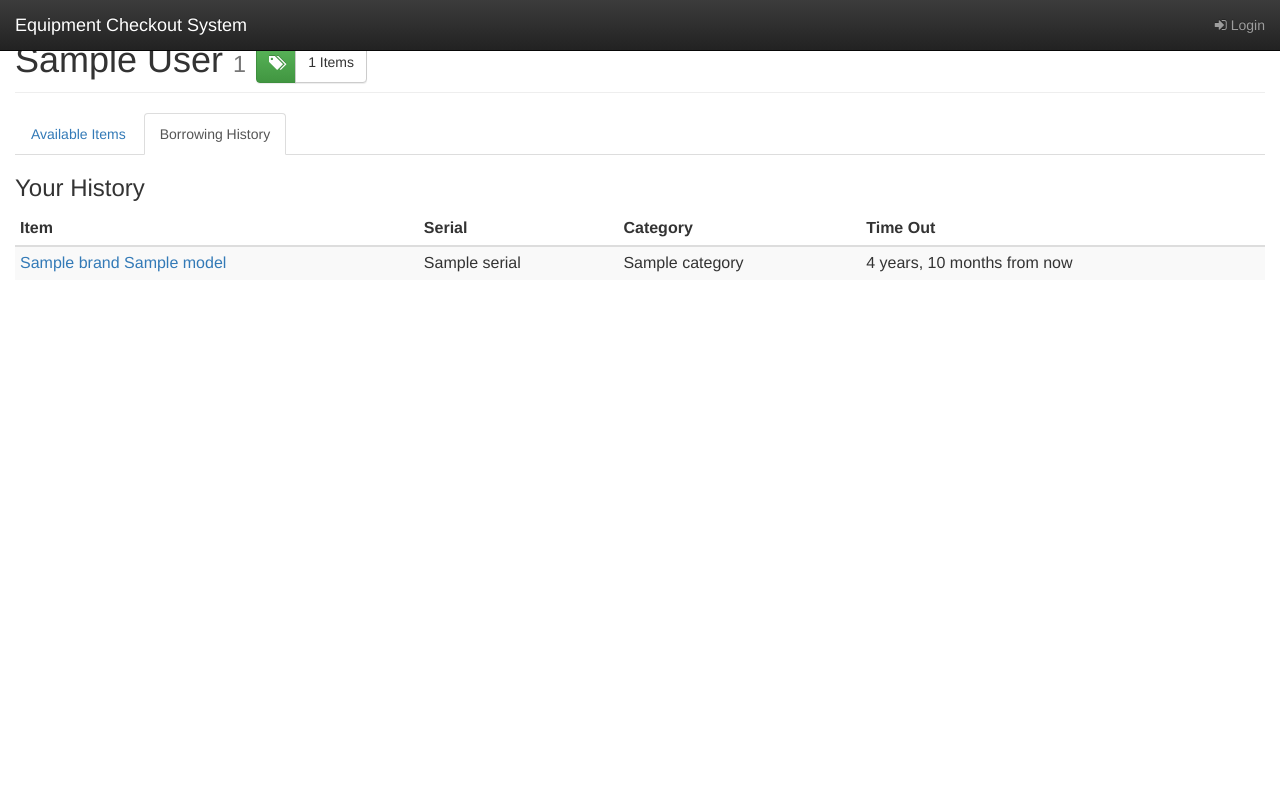
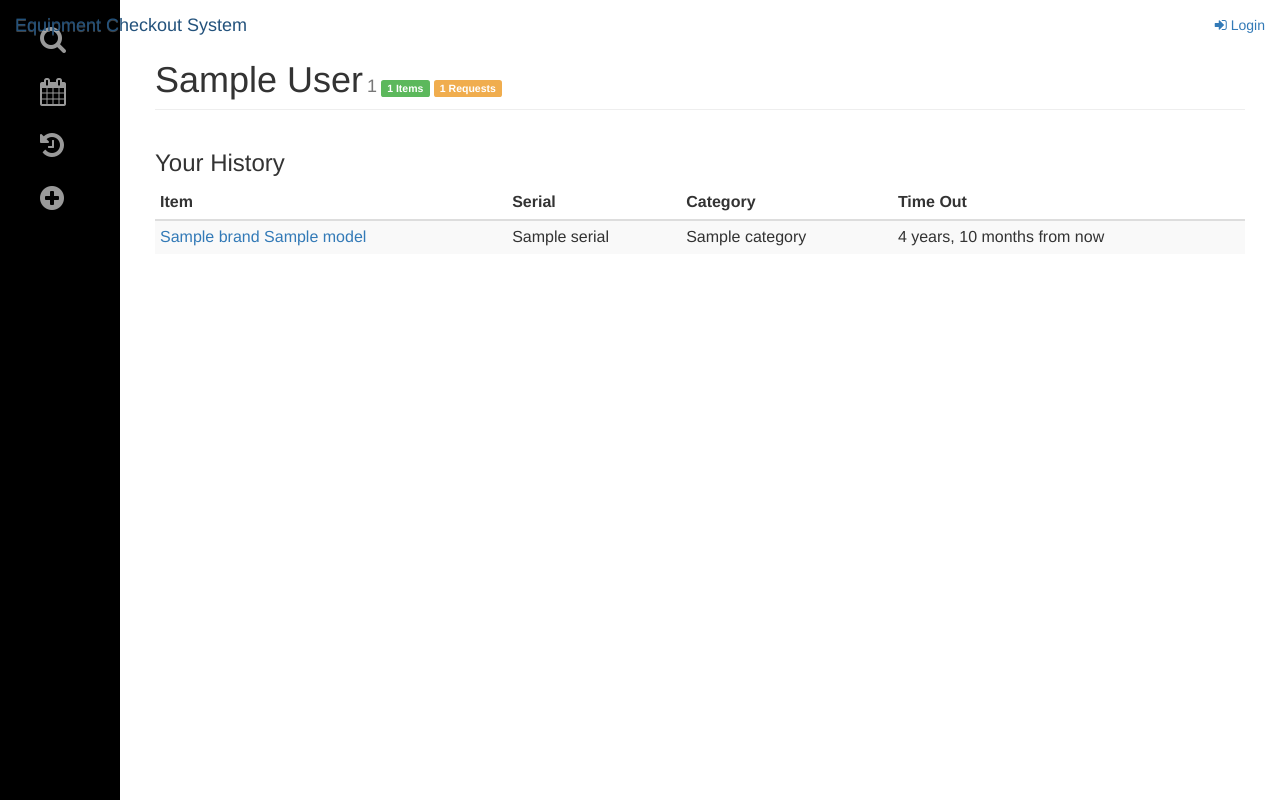
Before and after one commit to bobwithanx/checkitout_py, a Django app: template checkout/templates/checkout/person_history.html in a window 1280 px wide. Run offline with Django 3.2, Linux system fonts and the light colour scheme; the template is opened without the code that fills it: most values are stand-ins (such as "Sample title", 1, 10 or a date in 2020); some libraries are stand-ins or nearby versions.

Commit message:
Broken UI Nav

```diff
--- a/checkout/models.py
+++ b/checkout/models.py
@@ -18,8 +18,8 @@ class TransactionHistory(models.Model):
 
 
 class Transaction(models.Model):
-    status_assigned = 'ASSIGNED'
-    status_requested = 'REQUESTED'
+    status_assigned = 'Assigned'
+    status_requested = 'Requested'
 
     person = models.ForeignKey('Person')
     item = models.ForeignKey('Item')
--- a/checkout/templates/checkout/base.html
+++ b/checkout/templates/checkout/base.html
@@ -12,6 +12,8 @@
 		<link rel="stylesheet" href="http://cdn.datatables.net/plug-ins/1.10.6/integration/bootstrap/3/dataTables.bootstrap.css">
 		<script src="http://cdn.datatables.net/1.10.5/js/jquery.dataTables.min.js"></script>
 		<script src="{% static 'bootstrap/3.3.2/js/bootstrap.min.js' %}"></script>
+    <!-- Custom CSS -->
+    <link href="{% static 'css/simple-sidebar.css' %}" rel="stylesheet">
 <style>
 
 .btn-default {
@@ -56,7 +58,7 @@
 
 	</head>
 	<body>
-<nav class="navbar navbar-inverse navbar-fixed-top">
+<nav class="navbar  navbar-fixed-top">
   <div class="container-fluid">
     <!-- Brand and toggle get grouped for better mobile display -->
     <div class="navbar-header">
@@ -66,12 +68,12 @@
         <span class="icon-bar"></span>
         <span class="icon-bar"></span>
       </button>
-      <a class="navbar-brand" href="/">Equipment Checkout System</a>
+      <a class="navbar-brand" href="">Equipment Checkout System</a>
     </div>
     <div class="collapse navbar-collapse" id="bs-example-navbar-collapse-1">
 
     <!-- Collect the nav links, forms, and other content for toggling -->
-      <ul class="nav navbar-nav">
+      <ul class="nav navbar-nav navbar-admin navbar-right">
 {% if user.is_staff %}
       <li {{ nav.dashboard }}><a href="{% url 'checkout.views.dashboard' %}"><i class="fa fa-th-large fa-fw"></i> Dashboard</a></li>
       <li {{ nav.reports }}><a href="{% url 'checkout.views.reports' %}"><i class="fa fa-bar-chart-o fa-fw"></i> Reports</a></li>
@@ -84,12 +86,7 @@
       <li {{ nav.equipment }}><a href="{% url 'checkout.views.item_list' %}"><i class="fa fa-camera fa-fw"></i> Equipment</a></li>
          </ul>
         </li>
-
-{% endif %}
-    </ul>
-      <ul class="nav navbar-nav navbar-right">
-{% if user.is_staff %}
-      <li><a href="/admin/"><i class="fa fa-database fa-fw"></i> Database</a></li>
+      <li><a href="/admin/" target="_blank"><i class="fa fa-database fa-fw"></i> Database</a></li>
 	  <li><a href="/logout/"><i class="fa fa-sign-out"></i> Logout</a></li>
 {% else %}
       <li><a href="/login/"><i class="fa fa-sign-in"></i> Login</a></li>
--- a/checkout/templates/checkout/person_history.html
+++ b/checkout/templates/checkout/person_history.html
@@ -13,28 +13,50 @@ $(function () {
 .btn-items {
   line-height: 2.0 !important;
 }
+#sidebar-wrapper {
+	width: 120px;
+	padding-top: 100px;
+}
+#sidebar-wrapper a:hover {
+	background-color: inherit;
+}
+
+ul.sidebar-nav li {
+    margin-top: 25px;
+}
+
+#wrapper {
+	padding-left: 120px;
+}
+
 </style>
 
-<div class="col-md-12 main">
-  <div class="page-header h1">{{ person.full_name }} <small>{{ person.id_number }}</small>
-  {% if person.inventory|length > 0 %}
-  <div class="btn-group" role="group" data-placement="right" data-html=True data-toggle="popover" title="Current Loans" data-content="{% for transaction in person.inventory %}{{ transaction.item }}<br/>{% endfor %}">
-    <button type="button" class="btn btn-items btn-success">
-  {% else %}
-  <div class="btn-group" role="group">
-    <button type="button" class="btn btn-items">
-  {% endif %}
-      <span class="glyphicon glyphicon-tags btn-items" aria-hidden="true"></span>
-    </button>
-  <button type="button" class="btn btn-items btn-default">{{ person.inventory|length }} Items</button>
-  </div>
-  </div>
-<div class="row">
-<div class="col-sm-12 col-md-12">
-	<ul class="nav nav-tabs">
-		<li role="presentation"><a href="{% url 'checkout.views.person_detail' pk=person.pk %}">Available Items</a></li>
-		<li role="presentation" class="active"><a href="{% url 'checkout.views.person_history' pk=person.pk %}">Borrowing History</a></li>
-	</ul>
+<div id="wrapper">
+	<!-- Sidebar -->
+	<div id="sidebar-wrapper">
+		<ul class="sidebar-nav">
+			<li><a href="/"><i class="fa fa-search fa-2x fa-fw"></i></a></li>
+			<li><a href="{% url 'checkout.views.person_detail' pk=person.pk %}"><i class="fa fa-calendar fa-2x fa-fw"></i></a></li>
+			<li><a href="{% url 'checkout.views.person_history' pk=person.pk %}"><i class="fa fa-history fa-2x fa-fw"></i></a></li>
+			<li><a href="{% url 'checkout.views.browse_popup' pk=person.pk %}"><i class="fa fa-plus-circle fa-2x fa-fw"></i></a></li>
+    </ul>
+
+	</div>
+	<!-- /#sidebar-wrapper -->
+
+	<!-- Page Content -->
+	<div id="page-content-wrapper">
+		<div class="container-fluid">
+			<div class="row">
+				<div class="col-lg-12">
+					<div class="page-header">
+						<span class="h1">{{ person.full_name }}</span>
+						<span class="h4 text-muted">{{ person.id_number }}</span>
+						<span class="label label-success">{{ person.inventory|length }} Items</span>
+						<span class="label label-warning">{{ person.requests|length }} Requests</span>
+					</div>
+				</div>
+			</div>
 
 <div class="h3">Your History</div>
     {% if history|length > 0 %}
--- a/checkout/views.py
+++ b/checkout/views.py
@@ -106,7 +106,7 @@ def browse_popup(request, pk):
     transactions = Transaction.objects.all()
     available_items = Item.objects.exclude(pk__in = [x for x in Transaction.objects.values_list('item', flat=True)])
     categories = Category.objects.all().order_by('name')
-    return render(request, 'checkout/browse_popup.html', {'categories': categories, 'person': person, 'available_items': available_items})
+    return render(request, 'checkout/person_reserve.html', {'categories': categories, 'person': person, 'available_items': available_items})
 
 def item_list(request):
     items = Item.objects.all().order_by('category')
--- /dev/null
+++ b/static/css/simple-sidebar.css
@@ -0,0 +1,125 @@
+/*!
+ * Start Bootstrap - Simple Sidebar HTML Template (http://startbootstrap.com)
+ * Code licensed under the Apache License v2.0.
+ * For details, see http://www.apache.org/licenses/LICENSE-2.0.
+ */
+
+/* Toggle Styles */
+
+#wrapper {
+    padding-left: 0;
+    -webkit-transition: all 0.5s ease;
+    -moz-transition: all 0.5s ease;
+    -o-transition: all 0.5s ease;
+    transition: all 0.5s ease;
+}
+
+#wrapper.toggled {
+    padding-left: 250px;
+}
+
+#sidebar-wrapper {
+    z-index: 1000;
+    position: fixed;
+    left: 250px;
+    width: 0;
+    height: 100%;
+    margin-left: -250px;
+    overflow-y: auto;
+    background: #000;
+    -webkit-transition: all 0.5s ease;
+    -moz-transition: all 0.5s ease;
+    -o-transition: all 0.5s ease;
+    transition: all 0.5s ease;
+}
+
+#wrapper.toggled #sidebar-wrapper {
+    width: 250px;
+}
+
+#page-content-wrapper {
+    width: 100%;
+    position: absolute;
+    padding: 15px;
+}
+
+#wrapper.toggled #page-content-wrapper {
+    position: absolute;
+    margin-right: -250px;
+}
+
+/* Sidebar Styles */
+
+.sidebar-nav {
+    position: absolute;
+    top: 0;
+    width: 250px;
+    margin: 0;
+    padding: 0;
+    list-style: none;
+}
+
+.sidebar-nav li {
+    text-indent: 20px;
+    line-height: 40px;
+}
+
+.sidebar-nav li a {
+    display: block;
+    text-decoration: none;
+    color: #999999;
+}
+
+.sidebar-nav li a:hover {
+    text-decoration: none;
+    color: #fff;
+    background: rgba(255,255,255,0.2);
+}
+
+.sidebar-nav li a:active,
+.sidebar-nav li a:focus {
+    text-decoration: none;
+}
+
+.sidebar-nav > .sidebar-brand {
+    height: 65px;
+    font-size: 18px;
+    line-height: 60px;
+}
+
+.sidebar-nav > .sidebar-brand a {
+    color: #999999;
+}
+
+.sidebar-nav > .sidebar-brand a:hover {
+    color: #fff;
+    background: none;
+}
+
+@media(min-width:768px) {
+    #wrapper {
+        padding-left: 250px;
+    }
+
+    #wrapper.toggled {
+        padding-left: 0;
+    }
+
+    #sidebar-wrapper {
+        width: 250px;
+    }
+
+    #wrapper.toggled #sidebar-wrapper {
+        width: 0;
+    }
+
+    #page-content-wrapper {
+        padding: 20px;
+        position: relative;
+    }
+
+    #wrapper.toggled #page-content-wrapper {
+        position: relative;
+        margin-right: 0;
+    }
+}
```
Also changed, not shown: checkout/templates/checkout/person_detail.html (deleted, +0 -111 lines), checkout/templates/checkout/person_reserve.html (added, +154 -0 lines).
